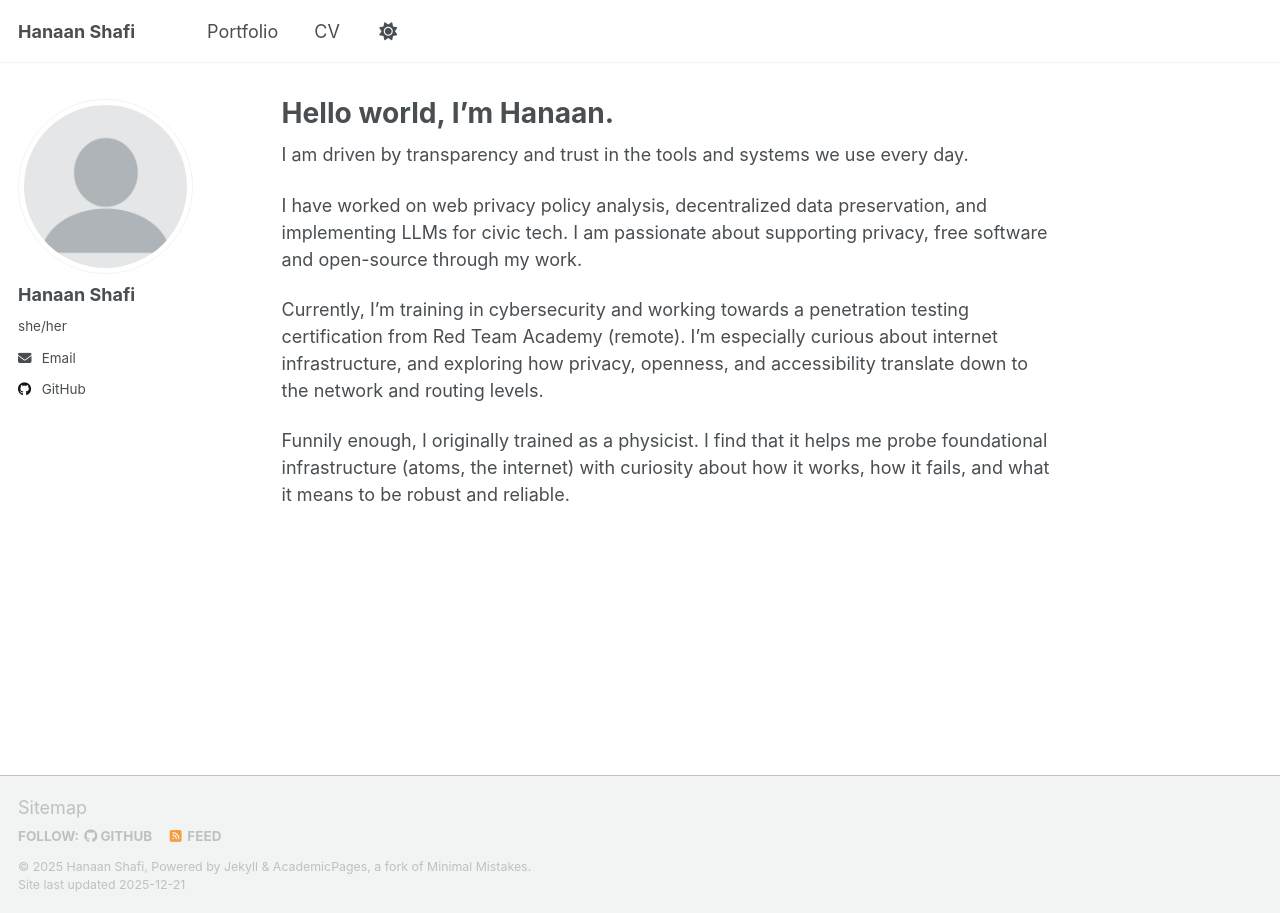
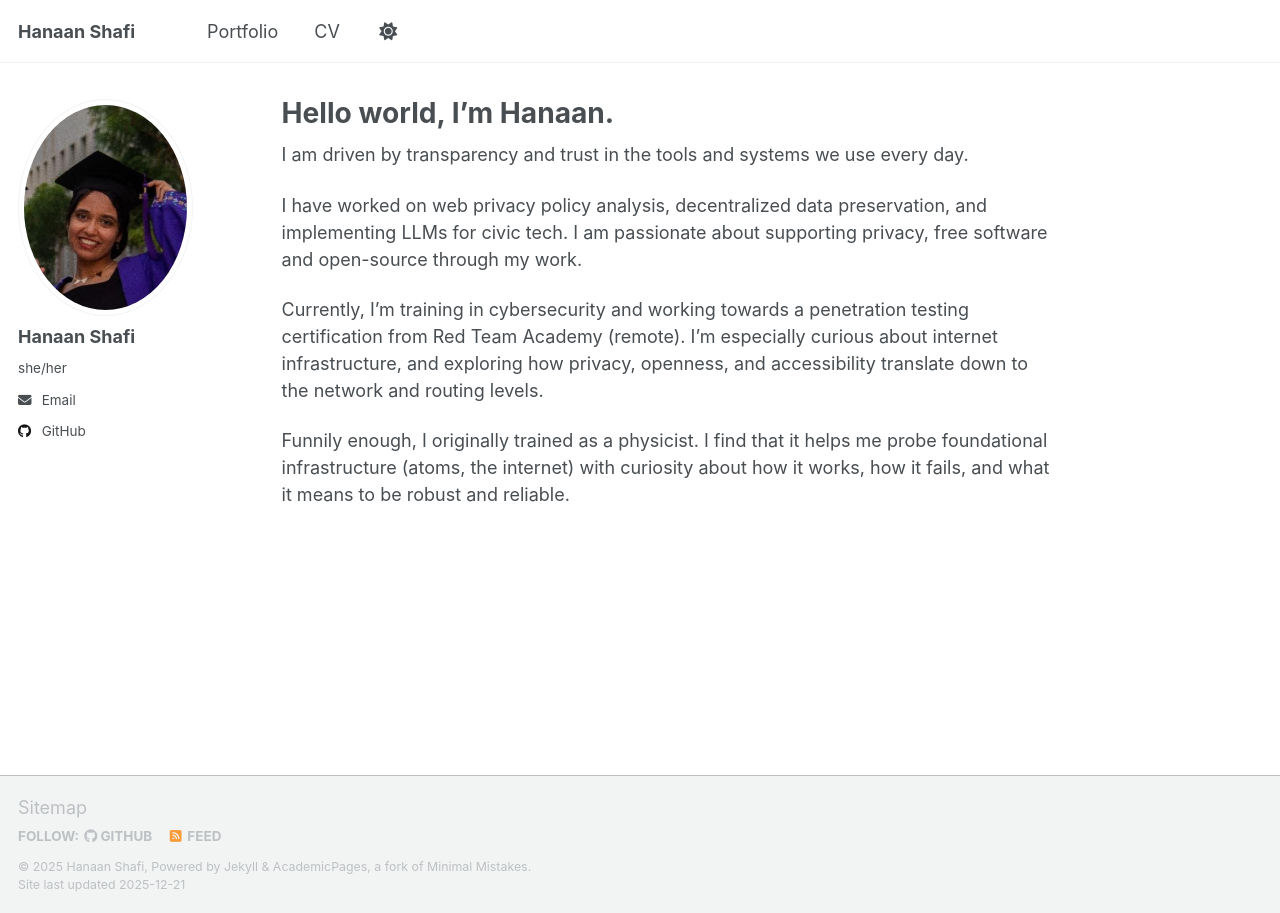
Before and after one commit to hanaanr/hanaanr.github.io, a Jekyll site: the page built from _pages/about.md, in a window 1280 px wide. Built offline with Jekyll 4.4.1, drawn with Linux system fonts in a browser that asks for light colours; a script that is not in the unit is left out.

Commit message:
Update author avatar image in config

```diff
--- a/_config.yml
+++ b/_config.yml
@@ -23,7 +23,7 @@ repository               : "hanaanr/hanaanr.github.io"
 #               Additional customization can be done by editing /_includes/author-profile.html
 author:
   # Biographic information
-  avatar           : "profile.png"
+  avatar           : "imagee.jpeg"
   name             : "Hanaan Shafi"
   pronouns         : "she/her"
   bio              : # ""
```
